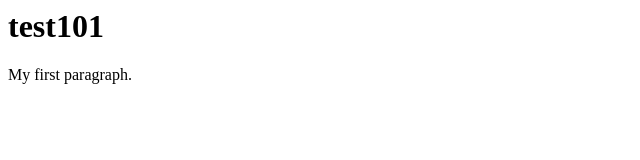
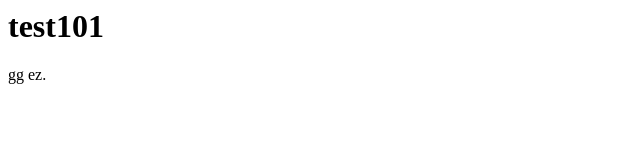
Before and after one commit to Nutsogood/github_test101, a plain HTML site: page index.html in a window 1280 px wide. Shown: the full height of the page, 0-640 px from the left. Drawn offline with Linux system fonts and the light colour scheme.

Commit message:
Update index.html
commit 1

```diff
--- a/index.html
+++ b/index.html
@@ -2,7 +2,7 @@
 <body>
 
 <h1>test101</h1>
-<p>My first paragraph.</p>
+<p>gg ez.</p>
 
 </body>
 </html>
```
